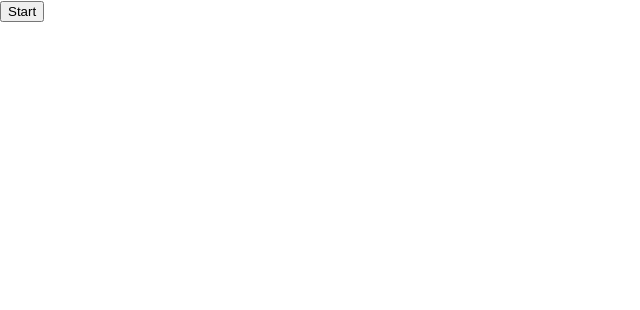
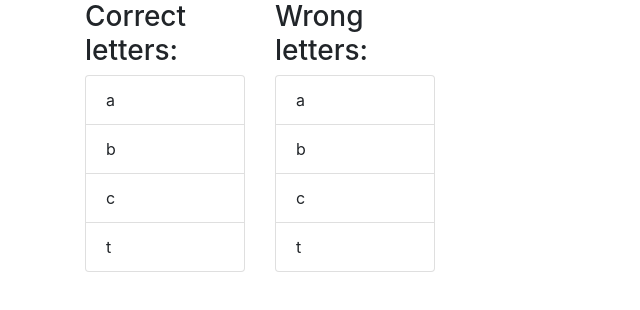
Before and after one commit to FBIAgentDead/React-NodeJS-Galgje, a React (Create React App) app: page / in a window 1280 px wide. Shown: the top 310 px of the page, without its empty margins (0-640 px from the left). Built offline with nearby package versions, Linux system fonts and the light colour scheme.

Commit message:
Added UI for words

```diff
--- a/package.json
+++ b/package.json
@@ -5,7 +5,7 @@
   "dependencies": {
     "bootstrap-4-react": "0.0.59",
     "react": "^16.11.0",
-    "react-bootstrap": "^1.0.0-beta.14",
+    "react-bootstrap": "^1.0.0-beta.15",
     "react-dom": "^16.11.0",
     "react-scripts": "3.2.0",
     "socket.io": "^2.3.0"
--- a/src/App.js
+++ b/src/App.js
@@ -1,9 +1,13 @@
 import React from 'react';
 import StartPage from './components/startPage'
+import CorrectionScreen from './components/correctionScreen'
+import 'bootstrap/dist/css/bootstrap.css';
+
 
 function App() {
+  var letters = ['a','b','c', 't'];
   return (
-    <StartPage></StartPage>
+    <CorrectionScreen wrongLetters={letters} correctLetters={letters}></CorrectionScreen>
   );
 }
 
--- /dev/null
+++ b/src/components/correctionScreen.jsx
@@ -0,0 +1,33 @@
+import React, { Component } from 'react';
+
+class CorrectionScreen extends Component {
+    state = {  }
+    render() {
+    return (
+    <div>
+        <div className="container">
+            <div className="row">
+                <div className="col-2">
+                    <h3>Correct letters:</h3>
+                    <ul class="list-group">
+                        {this.props.correctLetters.map((letter) =>
+                            <li class="list-group-item">{letter}</li>
+                        )}
+                    </ul>
+                </div>
+                <div className="col-2">
+                    <h3>Wrong letters:</h3>
+                    <ul class="list-group">
+                        {this.props.wrongLetters.map((letter) =>
+                            <li class="list-group-item">{letter}</li>
+                        )}
+                    </ul>
+                </div>
+            </div>
+        </div>
+    </div>
+    );
+    }
+}
+
+export default CorrectionScreen;
```
Also changed, not shown: webserver/startserver.js (+0 -17 lines), 2 other files (tests, documents, lock files or other folders).
